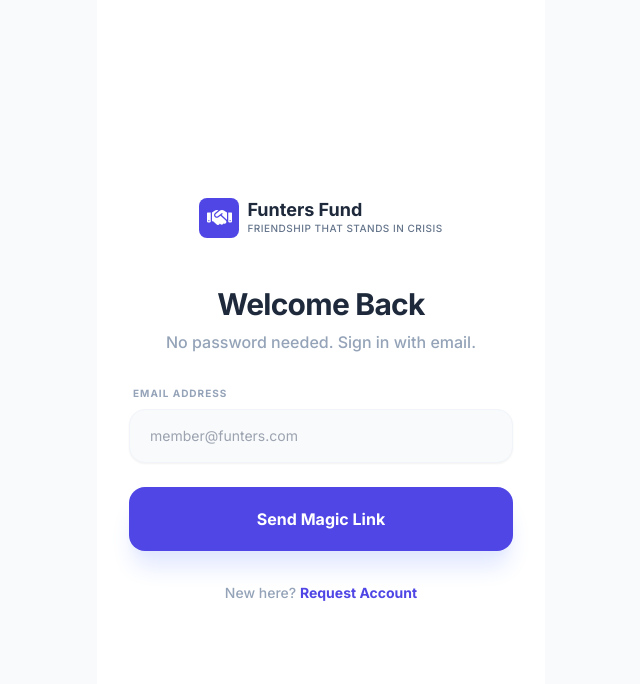
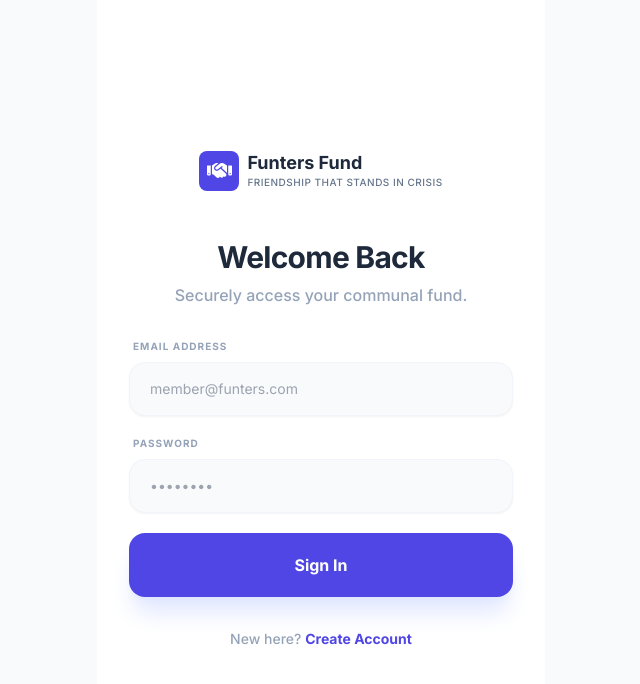
Before and after one commit to Behappytocode/funters-fund, a React (Vite) app: page / in a window 1280 px wide. Shown: the top 684 px of the page, without its empty margins (319-959 px from the left). Built offline with nearby package versions, Linux system fonts and the light colour scheme; no server answers.

Commit message:
feat: Implement password-based authentication
Replaces magic link authentication with direct email and password sign-in for both login and signup flows. This change standardizes the authentication method and simplifies user experience by removing the need to check email for login links.

```diff
--- a/pages/LoginPage.tsx
+++ b/pages/LoginPage.tsx
@@ -5,60 +5,37 @@ import { supabase } from '../supabase';
 
 const LoginPage: React.FC<{ onToggle: () => void }> = ({ onToggle }) => {
   const [email, setEmail] = useState('');
+  const [password, setPassword] = useState('');
   const [error, setError] = useState('');
   const [loading, setLoading] = useState(false);
-  const [sent, setSent] = useState(false);
 
   const handleSubmit = async (e: React.FormEvent) => {
     e.preventDefault();
-    if (!email) return;
+    if (!email || !password) return;
 
     setLoading(true);
     setError('');
 
-    // Supabase OTP Logic (Magic Link)
-    const { error: authError } = await supabase.auth.signInWithOtp({
+    const { error: authError } = await supabase.auth.signInWithPassword({
       email,
-      options: {
-        emailRedirectTo: window.location.origin,
-      }
+      password,
     });
 
     if (authError) {
       setError(authError.message);
       setLoading(false);
     } else {
-      setSent(true);
+      // App.tsx handles the session change
       setLoading(false);
     }
   };
-
-  if (sent) {
-    return (
-      <div className="min-h-screen bg-white p-8 flex flex-col justify-center items-center text-center max-w-md mx-auto">
-        <div className="w-24 h-24 bg-indigo-50 text-indigo-500 rounded-full flex items-center justify-center mb-6 border border-indigo-100 animate-pulse">
-          <i className="fa-solid fa-paper-plane text-3xl"></i>
-        </div>
-        <h2 className="text-3xl font-black text-slate-800 mb-2 tracking-tight">Check Your Inbox</h2>
-        <p className="text-slate-500 mb-8 font-medium leading-relaxed">
-          We've sent a magic login link to <br/><b className="text-slate-800">{email}</b>.<br/>Click it to enter the vault.
-        </p>
-        <button
-          onClick={() => setSent(false)}
-          className="text-indigo-600 font-black text-xs uppercase tracking-widest hover:underline"
-        >
-          Try a different email
-        </button>
-      </div>
-    );
-  }
 
   return (
     <div className="min-h-screen bg-white p-8 flex flex-col justify-center max-w-md mx-auto">
       <div className="mb-12 flex flex-col items-center">{LOGO}</div>
       <div className="space-y-2 mb-8 text-center">
         <h2 className="text-3xl font-black text-slate-800 tracking-tight">Welcome Back</h2>
-        <p className="text-slate-400 font-medium">No password needed. Sign in with email.</p>
+        <p className="text-slate-400 font-medium">Securely access your communal fund.</p>
       </div>
 
       {error && (
@@ -67,7 +44,7 @@ const LoginPage: React.FC<{ onToggle: () => void }> = ({ onToggle }) => {
         </div>
       )}
 
-      <form onSubmit={handleSubmit} className="space-y-6">
+      <form onSubmit={handleSubmit} className="space-y-5">
         <div>
           <label className="block text-[10px] font-black text-slate-400 uppercase tracking-widest mb-2 ml-1">Email Address</label>
           <input
@@ -77,18 +54,27 @@ const LoginPage: React.FC<{ onToggle: () => void }> = ({ onToggle }) => {
           />
         </div>
 
+        <div>
+          <label className="block text-[10px] font-black text-slate-400 uppercase tracking-widest mb-2 ml-1">Password</label>
+          <input
+            type="password" required value={password} onChange={e => setPassword(e.target.value)}
+            className="w-full bg-slate-50 border border-slate-100 px-5 py-4 rounded-2xl text-sm focus:outline-none focus:ring-2 focus:ring-indigo-500 focus:bg-white transition-all shadow-sm"
+            placeholder="••••••••"
+          />
+        </div>
+
         <button
           disabled={loading}
           type="submit"
-          className="w-full bg-indigo-600 text-white font-black py-5 rounded-2xl shadow-xl shadow-indigo-100 hover:bg-indigo-700 active:scale-95 transition-all disabled:opacity-50"
+          className="w-full bg-indigo-600 text-white font-black py-5 rounded-2xl shadow-xl shadow-indigo-100 hover:bg-indigo-700 active:scale-95 transition-all disabled:opacity-50 mt-2"
         >
-          {loading ? 'Sending Link...' : 'Send Magic Link'}
+          {loading ? 'Authenticating...' : 'Sign In'}
         </button>
       </form>
 
       <div className="mt-8 text-center">
         <p className="text-sm text-slate-400 font-medium">
-          New here? <button onClick={onToggle} className="text-indigo-600 font-black hover:underline">Request Account</button>
+          New here? <button onClick={onToggle} className="text-indigo-600 font-black hover:underline">Create Account</button>
         </p>
       </div>
     </div>
--- a/pages/SignupPage.tsx
+++ b/pages/SignupPage.tsx
@@ -7,23 +7,23 @@ import { supabase } from '../supabase';
 const SignupPage: React.FC<{ onToggle: () => void }> = ({ onToggle }) => {
   const [name, setName] = useState('');
   const [email, setEmail] = useState('');
+  const [password, setPassword] = useState('');
   const [role, setRole] = useState<UserRole>(UserRole.MEMBER);
   const [loading, setLoading] = useState(false);
-  const [submitted, setSubmitted] = useState(false);
   const [error, setError] = useState('');
+  const [success, setSuccess] = useState(false);
 
   const handleSubmit = async (e: React.FormEvent) => {
     e.preventDefault();
-    if (!name || !email) return;
+    if (!name || !email || !password) return;
 
     setLoading(true);
     setError('');
 
-    // Sign up via OTP (Magic Link) with metadata for name and role
-    const { error: signUpError } = await supabase.auth.signInWithOtp({
+    const { error: signUpError } = await supabase.auth.signUp({
       email,
+      password,
       options: {
-        emailRedirectTo: window.location.origin,
         data: {
           full_name: name,
           role: role,
@@ -35,21 +35,23 @@ const SignupPage: React.FC<{ onToggle: () => void }> = ({ onToggle }) => {
       setError(signUpError.message);
       setLoading(false);
     } else {
-      setSubmitted(true);
+      setSuccess(true);
       setLoading(false);
     }
   };
 
-  if (submitted) {
+  if (success) {
     return (
       <div className="min-h-screen bg-white p-8 flex flex-col justify-center items-center text-center max-w-md mx-auto">
         <div className="w-24 h-24 bg-emerald-50 text-emerald-500 rounded-full flex items-center justify-center mb-6 border border-emerald-100">
-          <i className="fa-solid fa-envelope-circle-check text-3xl"></i>
+          <i className="fa-solid fa-circle-check text-4xl"></i>
         </div>
-        <h2 className="text-3xl font-black text-slate-800 mb-2 tracking-tight">Verify Identity</h2>
+        <h2 className="text-3xl font-black text-slate-800 mb-2 tracking-tight">Account Created</h2>
         <p className="text-slate-500 mb-8 font-medium leading-relaxed">
-          We sent a verification link to <br/><b className="text-slate-800">{email}</b>.<br/>
-          Confirm your email to activate your <b>{role}</b> request.
+          Your account has been registered successfully. <br/>
+          {role === UserRole.MEMBER
+            ? "A manager must approve your request before you can log in."
+            : "You can now sign in as a manager."}
         </p>
         <button onClick={onToggle} className="w-full bg-slate-900 text-white font-black py-5 rounded-2xl shadow-xl">Back to Login</button>
       </div>
@@ -60,8 +62,8 @@ const SignupPage: React.FC<{ onToggle: () => void }> = ({ onToggle }) => {
     <div className="min-h-screen bg-white p-8 flex flex-col justify-center max-w-md mx-auto">
       <div className="mb-10 flex flex-col items-center">{LOGO}</div>
       <div className="space-y-2 mb-8 text-center">
-        <h2 className="text-3xl font-black text-slate-800 tracking-tight">Join the Fund</h2>
-        <p className="text-slate-400 font-medium">Safe emergency financial circle for friends.</p>
+        <h2 className="text-3xl font-black text-slate-800 tracking-tight">Join the Circle</h2>
+        <p className="text-slate-400 font-medium">Friendship that stands in crisis.</p>
       </div>
 
       {error && (
@@ -70,13 +72,13 @@ const SignupPage: React.FC<{ onToggle: () => void }> = ({ onToggle }) => {
         </div>
       )}
 
-      <form onSubmit={handleSubmit} className="space-y-5">
+      <form onSubmit={handleSubmit} className="space-y-4">
         <div>
           <label className="block text-[10px] font-black text-slate-400 uppercase tracking-widest mb-1.5 ml-1">Full Name</label>
           <input
             type="text" required value={name} onChange={e => setName(e.target.value)}
             className="w-full bg-slate-50 border border-slate-100 px-5 py-4 rounded-2xl text-sm focus:ring-2 focus:ring-indigo-500 transition-all outline-none"
-            placeholder="Abubakar S."
+            placeholder="e.g. Abubakar S."
           />
         </div>
         <div>
@@ -84,7 +86,15 @@ const SignupPage: React.FC<{ onToggle: () => void }> = ({ onToggle }) => {
           <input
             type="email" required value={email} onChange={e => setEmail(e.target.value)}
             className="w-full bg-slate-50 border border-slate-100 px-5 py-4 rounded-2xl text-sm focus:ring-2 focus:ring-indigo-500 transition-all outline-none"
-            placeholder="your@email.com"
+            placeholder="name@example.com"
+          />
+        </div>
+        <div>
+          <label className="block text-[10px] font-black text-slate-400 uppercase tracking-widest mb-1.5 ml-1">Password</label>
+          <input
+            type="password" required value={password} onChange={e => setPassword(e.target.value)}
+            className="w-full bg-slate-50 border border-slate-100 px-5 py-4 rounded-2xl text-sm focus:ring-2 focus:ring-indigo-500 transition-all outline-none"
+            placeholder="Min. 6 characters"
           />
         </div>
         <div>
@@ -106,7 +116,7 @@ const SignupPage: React.FC<{ onToggle: () => void }> = ({ onToggle }) => {
             </button>
           </div>
           <p className="mt-3 text-[10px] text-slate-400 px-1 italic">
-            {role === UserRole.ADMIN ? 'Managers get instant access upon verification.' : 'Members require Manager approval after verification.'}
+            {role === UserRole.ADMIN ? 'Managers get instant access.' : 'Members require approval.'}
           </p>
         </div>
 
@@ -115,7 +125,7 @@ const SignupPage: React.FC<{ onToggle: () => void }> = ({ onToggle }) => {
           type="submit"
           className="w-full bg-slate-900 text-white font-black py-5 rounded-2xl shadow-xl active:scale-95 transition-all disabled:opacity-50 mt-4"
         >
-          {loading ? 'Processing...' : 'Request Verification'}
+          {loading ? 'Creating Account...' : 'Sign Up'}
         </button>
       </form>
 
```
